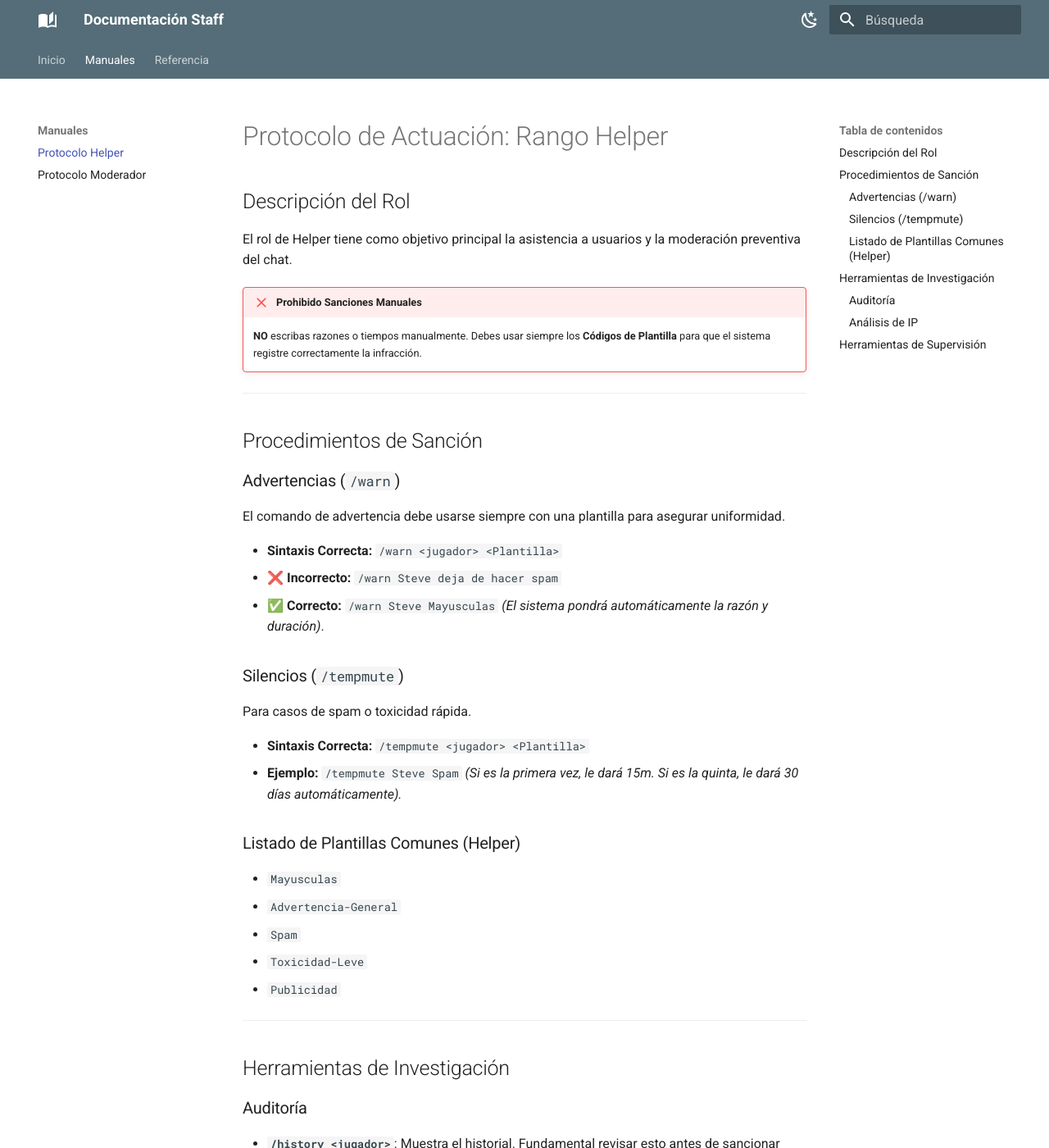
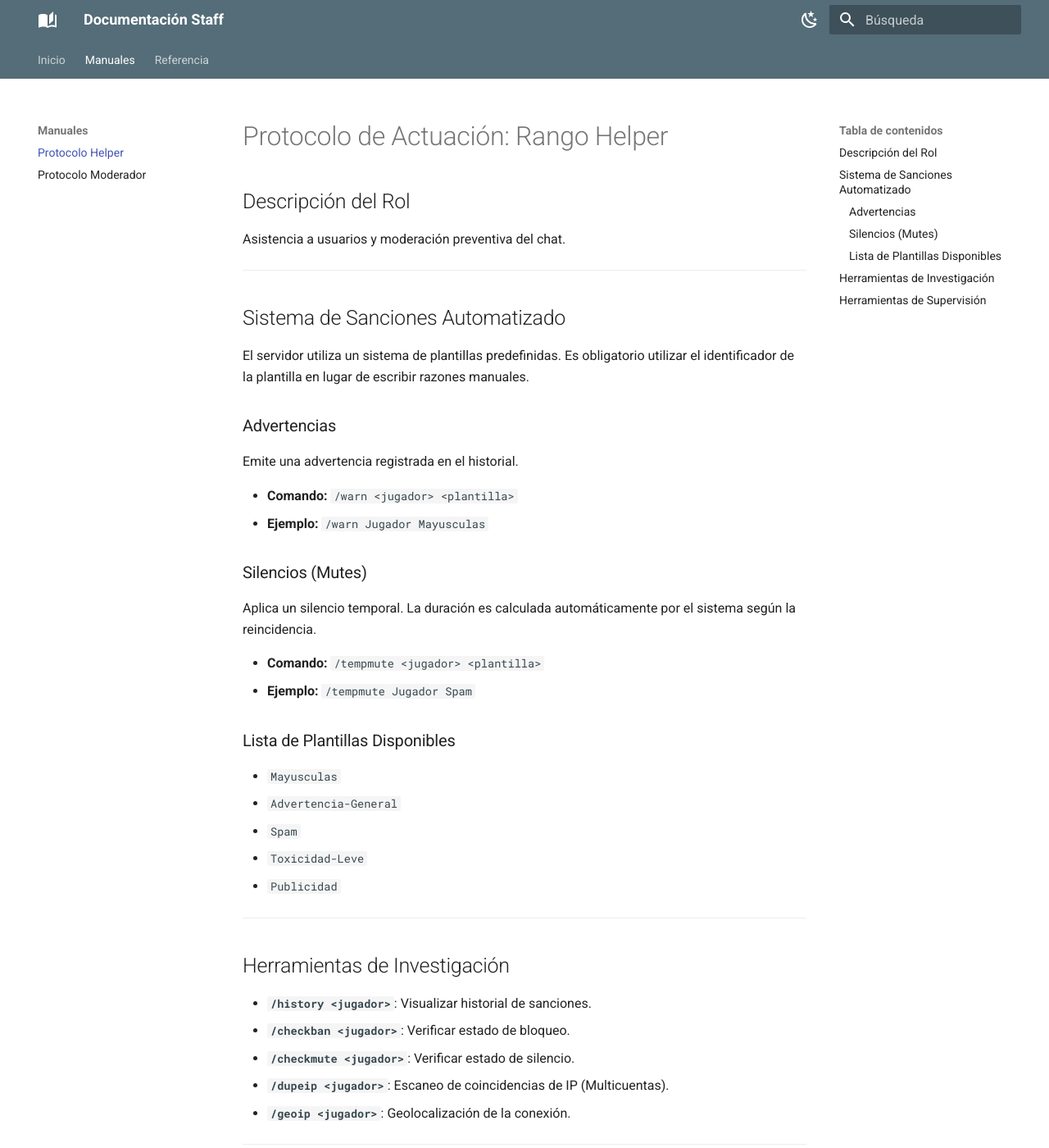
Before and after one commit to ymminnl/page-wiki, an MkDocs documentation site: the page built from docs/guias/helper.md, in a window 1280 px wide and 1400 px high. Shown: the whole window at 82% size. Built offline with MkDocs 1.6.1 and Material for MkDocs 9.7.7, drawn with Linux system fonts in a browser that asks for light colours; some of the changed text lies outside the part shown.

```diff
--- a/docs/guias/helper.md
+++ b/docs/guias/helper.md
@@ -1,31 +1,27 @@
 # Protocolo de Actuación: Rango Helper
 
 ## Descripción del Rol
-El rol de Helper tiene como objetivo principal la asistencia a usuarios y la moderación preventiva del chat.
-
-!!! failure "Prohibido Sanciones Manuales"
-    **NO** escribas razones o tiempos manualmente. Debes usar siempre los **Códigos de Plantilla** para que el sistema registre correctamente la infracción.
+Asistencia a usuarios y moderación preventiva del chat.
 
 ---
 
-## Procedimientos de Sanción
+## Sistema de Sanciones Automatizado
 
-### Advertencias (`/warn`)
-El comando de advertencia debe usarse siempre con una plantilla para asegurar uniformidad.
+El servidor utiliza un sistema de plantillas predefinidas. Es obligatorio utilizar el identificador de la plantilla en lugar de escribir razones manuales.
 
-*   **Sintaxis Correcta:** `/warn <jugador> <Plantilla>`
-*   **❌ Incorrecto:** `/warn Steve deja de hacer spam`
-*   **✅ Correcto:** `/warn Steve Mayusculas`
-    *(El sistema pondrá automáticamente la razón y duración)*.
+### Advertencias
+Emite una advertencia registrada en el historial.
 
-### Silencios (`/tempmute`)
-Para casos de spam o toxicidad rápida.
+*   **Comando:** `/warn <jugador> <plantilla>`
+*   **Ejemplo:** `/warn Jugador Mayusculas`
 
-*   **Sintaxis Correcta:** `/tempmute <jugador> <Plantilla>`
-*   **Ejemplo:** `/tempmute Steve Spam`
-    *(Si es la primera vez, le dará 15m. Si es la quinta, le dará 30 días automáticamente).*
+### Silencios (Mutes)
+Aplica un silencio temporal. La duración es calculada automáticamente por el sistema según la reincidencia.
 
-### Listado de Plantillas Comunes (Helper)
+*   **Comando:** `/tempmute <jugador> <plantilla>`
+*   **Ejemplo:** `/tempmute Jugador Spam`
+
+### Lista de Plantillas Disponibles
 *   `Mayusculas`
 *   `Advertencia-General`
 *   `Spam`
@@ -36,19 +32,17 @@ Para casos de spam o toxicidad rápida.
 
 ## Herramientas de Investigación
 
-### Auditoría
-*   **`/history <jugador>`**: Muestra el historial. Fundamental revisar esto antes de sancionar para ver si es reincidente.
-*   **`/checkban <jugador>`** / **`/checkmute <jugador>`**: Verificar estado actual.
-
-### Análisis de IP
-*   **`/dupeip <jugador>`**: Revisa si el jugador tiene otras cuentas.
-*   **`/geoip <jugador>`**: Ubicación de conexión.
+*   **`/history <jugador>`**: Visualizar historial de sanciones.
+*   **`/checkban <jugador>`**: Verificar estado de bloqueo.
+*   **`/checkmute <jugador>`**: Verificar estado de silencio.
+*   **`/dupeip <jugador>`**: Escaneo de coincidencias de IP (Multicuentas).
+*   **`/geoip <jugador>`**: Geolocalización de la conexión.
 
 ---
 
 ## Herramientas de Supervisión
 
-*   **`/vanish`**: Modo invisible obligatorio para espectar.
-*   **`/invsee <jugador>`**: Ver inventario.
-*   **`/staffchat`**: Comunicación interna.
-*   **`/tp <jugador>`**: Teletransporte.
+*   **`/vanish`**: Modo invisible.
+*   **`/invsee <jugador>`**: Inspección de inventario.
+*   **`/staffchat`**: Canal de comunicación interna.
+*   **`/tp <jugador>`**: Teletransportación.
```
Also changed, not shown: docs/guias/moderador.md (+18 -25 lines), docs/guias/plantillas.md (+17 -32 lines).
